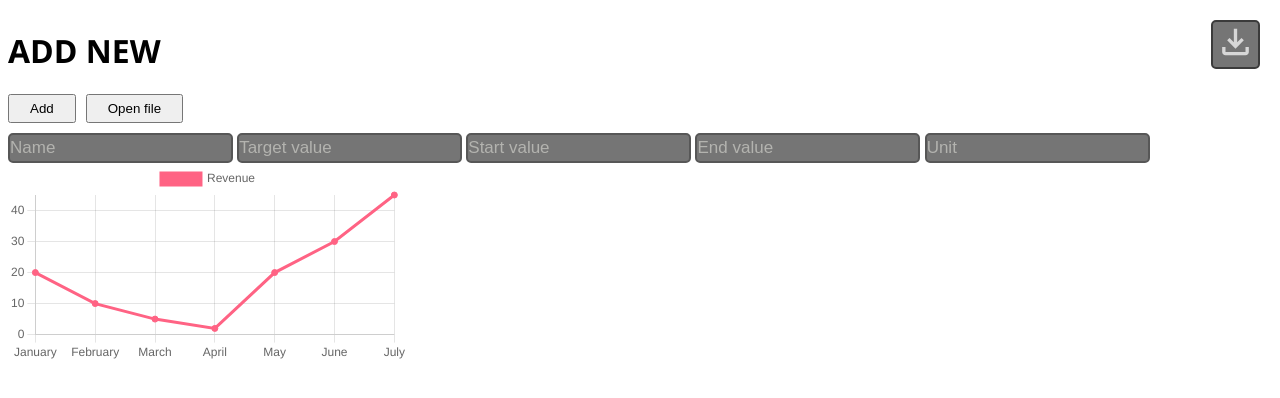
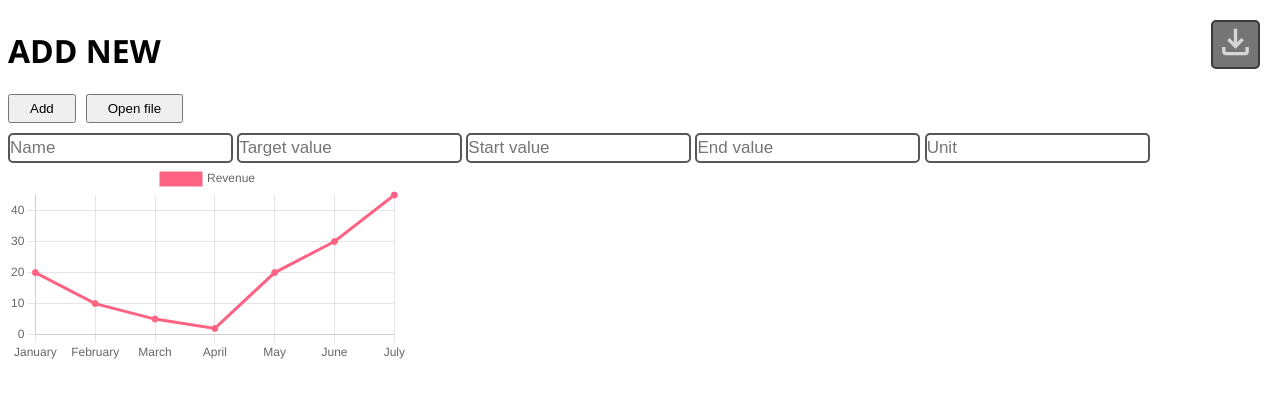
Before and after one commit to Dulme8556/digipalvelut-projekti, a SvelteKit app in the folder digipalvelut-projekti/: page / in a window 1280 px wide. Shown: the top 398 px of the page. Built offline with nearby package versions, Linux system fonts and the light colour scheme.

Commit message:
input color changes commented

```diff
--- a/digipalvelut-projekti/src/components/add-new.svelte
+++ b/digipalvelut-projekti/src/components/add-new.svelte
@@ -60,16 +60,16 @@
         border-radius: 5px;
         font-size: 17px;
         padding: 3px 0;
-        background-color: #757575;
+        /* background-color: #757575; */
         color: black;
     }
 
     .input::placeholder {
-        color: #B3B3AF;
+        /* color: #B3B3AF; */
     }
 
     .input:focus {
-        background-color: #8F8F8F;
+        /* background-color: #8F8F8F; */
     }
 
     input::-webkit-outer-spin-button,
```
